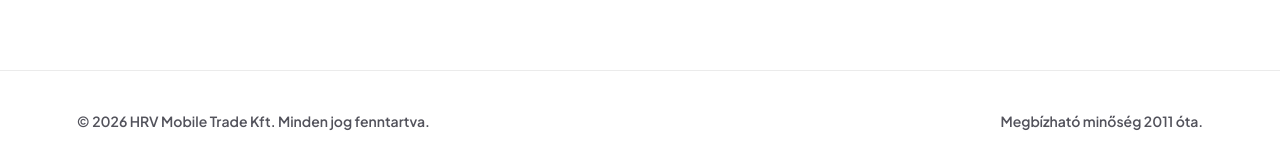
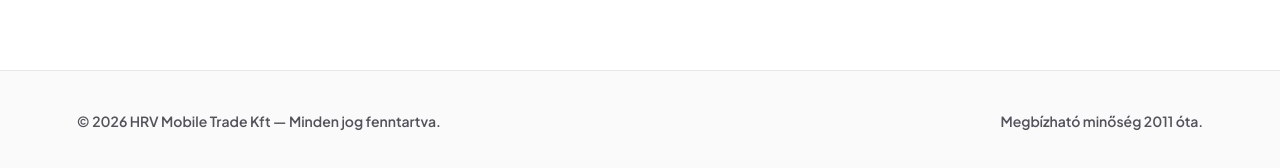
Before and after one commit to yourcodingbro/hrv-mobile-lp, a Next.js app: page / in a window 1280 px wide. Shown: the part 2650-2818 px from the top of the page. Built offline with nearby package versions, Linux system fonts and the light colour scheme; no server answers.

Commit message:
Change footer color

```diff
--- a/components/layout/Footer.tsx
+++ b/components/layout/Footer.tsx
@@ -1,9 +1,8 @@
 export function Footer() {
   return (
-    <footer className="relative z-[2] border-t border-line bg-white px-[6%] py-10">
-      {/* The original's dark mode darkens only this inner box, leaving the white footer edges. */}
-      <div className="mx-auto flex max-w-[1200px] items-center justify-between text-sm font-semibold text-ink-muted max-[800px]:flex-col max-[800px]:gap-4 max-[800px]:text-center dark:bg-page">
-        <p>© 2026 HRV Mobile Trade Kft. Minden jog fenntartva.</p>
+    <footer className="relative z-[2] border-t border-line bg-page px-[6%] py-10">
+      <div className="mx-auto flex max-w-[1200px] items-center justify-between text-sm font-semibold text-ink-muted max-[800px]:flex-col max-[800px]:gap-4 max-[800px]:text-center">
+        <p>© 2026 HRV Mobile Trade Kft — Minden jog fenntartva.</p>
         <p>Megbízható minőség 2011 óta.</p>
       </div>
     </footer>
--- a/lib/site.ts
+++ b/lib/site.ts
@@ -19,7 +19,7 @@ export const site = {
   name: "HRV Mobile Trade",
   title: "HRV Mobile Trade - Prémium Megoldások",
   description:
-    "Az HRV Mobile Trade Kft. megbízható és korszerű megoldásokat kínál a mindennapi élethez. Prémium laptopok, mobiltelefonok és háztartási gépek forgalmazása.",
+    "Az HRV Mobile Trade Kft megbízható és korszerű megoldásokat kínál a mindennapi élethez. Prémium laptopok, mobiltelefonok és háztartási gépek forgalmazása.",
   ogDescription:
     "Megbízható és korszerű megoldások a mindennapi élethez. Prémium laptopok, mobilok és háztartási gépek.",
   phone: { display: "06 20 427 8496", href: "tel:+36204278496" },
```
